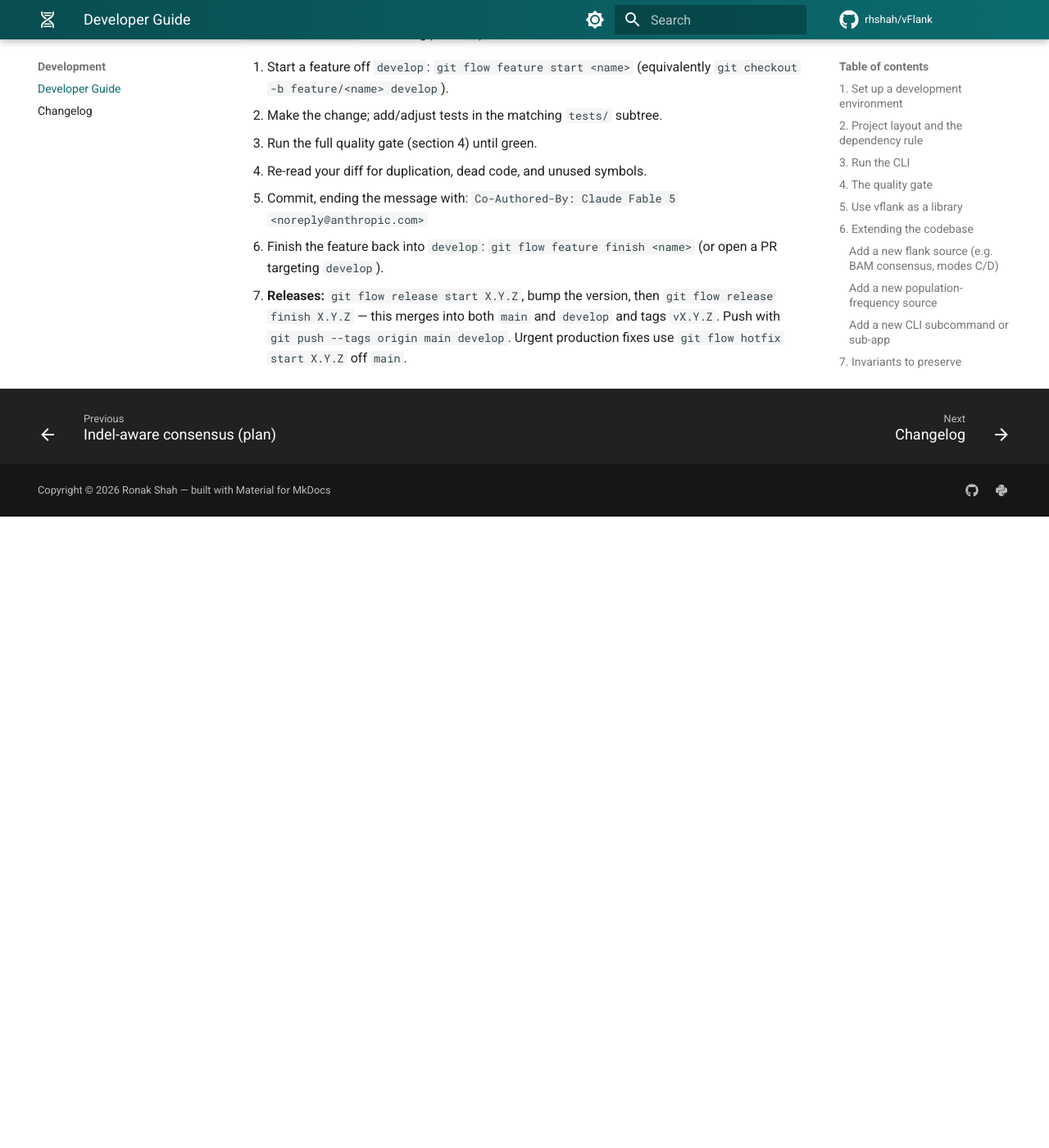
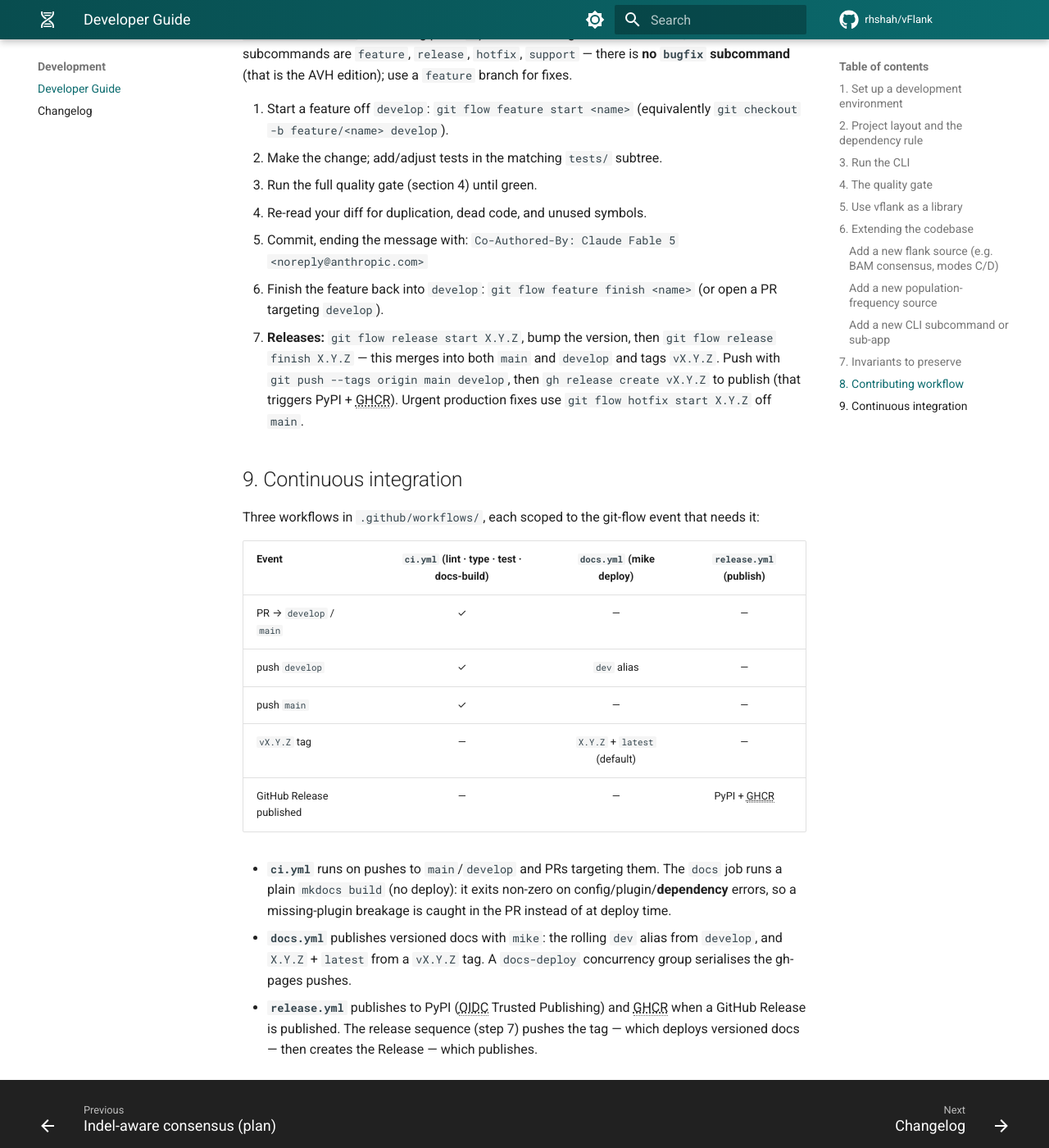
Before and after one commit to rhshah/vFlank, an MkDocs documentation site: the page built from docs/DEVELOPER.md, in a window 1280 px wide and 1400 px high, scrolled down 5060 px. Shown: the whole window at 82% size. Built offline with MkDocs 1.6.1 and Material for MkDocs 9.7.7, drawn with Linux system fonts in a browser that asks for light colours; comment, search, counter and statistics services are not loaded; the version menu is left out; before the commit the page ends 5690 px from its top, so only the background shows below that.

Commit message:
ci: align workflows with git-flow + add docs-build guard
- ci.yml: run on push to main/develop and PRs targeting them; add a
  "Docs build (no deploy)" job (plain mkdocs build) that fails on
  config/plugin/dependency errors — the class of breakage that previously
  only surfaced at deploy time.
- docs.yml: deploy the rolling "dev" alias from develop (was main); keep
  versioned "X.Y.Z"+"latest" from vX.Y.Z tags; serialise gh-pages pushes
  with a docs-deploy concurrency group.
- Document the CI matrix in DEVELOPER.md and correct the git-flow notes
  (nvie 0.4.1 has no bugfix subcommand).

Co-Authored-By: Claude Fable 5 <noreply@anthropic.com>

```diff
--- a/docs/DEVELOPER.md
+++ b/docs/DEVELOPER.md
@@ -239,8 +239,10 @@ output.
 
 The repo follows **git-flow**: `main` holds tagged releases (`vX.Y.Z`) only,
 `develop` is the integration branch. Initialise once with `git flow init`
-(already configured here: prefixes `feature/ bugfix/ release/ hotfix/`,
-version-tag prefix `v`).
+(already configured here: prefixes `feature/ release/ hotfix/`, version-tag
+prefix `v`). The installed git-flow is nvie 0.4.1, whose subcommands are
+`feature`, `release`, `hotfix`, `support` — there is **no `bugfix` subcommand**
+(that is the AVH edition); use a `feature` branch for fixes.
 
 1. Start a feature off `develop`: `git flow feature start <name>`
    (equivalently `git checkout -b feature/<name> develop`).
@@ -253,5 +255,30 @@ version-tag prefix `v`).
    (or open a PR targeting `develop`).
 7. **Releases:** `git flow release start X.Y.Z`, bump the version, then
    `git flow release finish X.Y.Z` — this merges into both `main` and
-   `develop` and tags `vX.Y.Z`. Push with `git push --tags origin main develop`.
+   `develop` and tags `vX.Y.Z`. Push with `git push --tags origin main develop`,
+   then `gh release create vX.Y.Z` to publish (that triggers PyPI + GHCR).
    Urgent production fixes use `git flow hotfix start X.Y.Z` off `main`.
+
+## 9. Continuous integration
+
+Three workflows in `.github/workflows/`, each scoped to the git-flow event that
+needs it:
+
+| Event | `ci.yml` (lint · type · test · docs-build) | `docs.yml` (mike deploy) | `release.yml` (publish) |
+|-------|:--:|:--:|:--:|
+| PR → `develop` / `main` | ✓ | — | — |
+| push `develop` | ✓ | `dev` alias | — |
+| push `main` | ✓ | — | — |
+| `vX.Y.Z` tag | — | `X.Y.Z` + `latest` (default) | — |
+| GitHub Release published | — | — | PyPI + GHCR |
+
+- **`ci.yml`** runs on pushes to `main`/`develop` and PRs targeting them. The
+  `docs` job runs a plain `mkdocs build` (no deploy): it exits non-zero on
+  config/plugin/**dependency** errors, so a missing-plugin breakage is caught in
+  the PR instead of at deploy time.
+- **`docs.yml`** publishes versioned docs with `mike`: the rolling `dev` alias
+  from `develop`, and `X.Y.Z` + `latest` from a `vX.Y.Z` tag. A `docs-deploy`
+  concurrency group serialises the gh-pages pushes.
+- **`release.yml`** publishes to PyPI (OIDC Trusted Publishing) and GHCR when a
+  GitHub Release is published. The release sequence (step 7) pushes the tag —
+  which deploys versioned docs — then creates the Release — which publishes.
```
Also changed, not shown: CLAUDE.md (+3 -2 lines), 2 other files.
